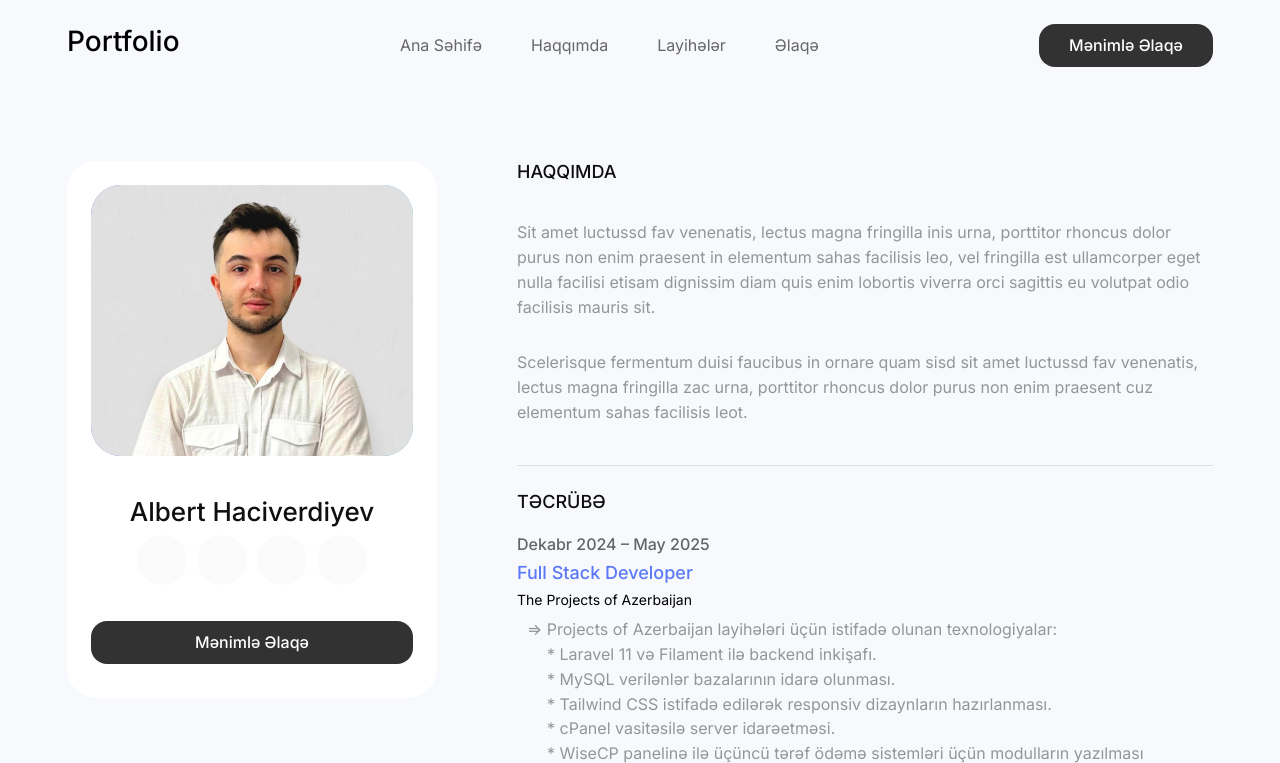
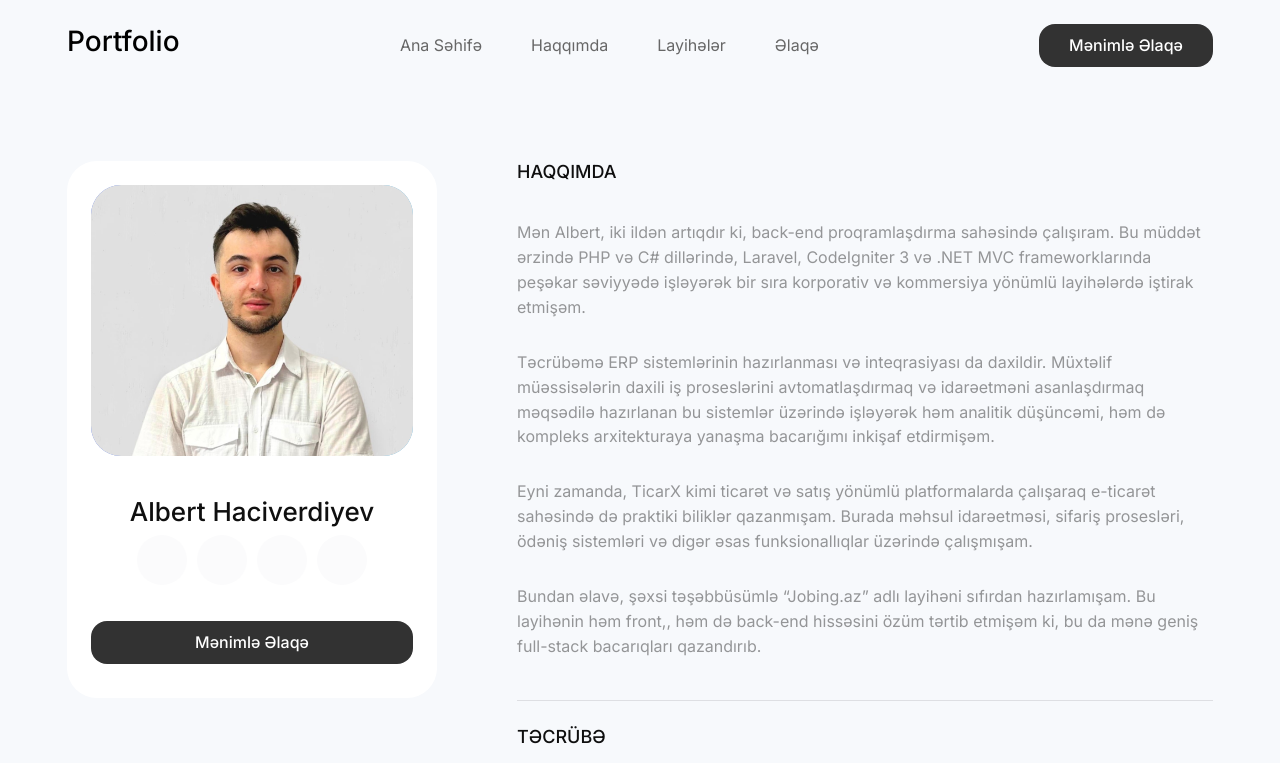
Before and after one commit to alberthaciverdiyev1/Portfolio-Albert, a website: page pages/about.html in a window 1280 px wide. Shown: the top 763 px of the page. Drawn offline with Linux system fonts and the light colour scheme; no server answers; some icons are missing.

Commit message:
added about text

```diff
--- a/pages/about.html
+++ b/pages/about.html
@@ -60,13 +60,23 @@
                     <div class="credential-content flex-1">
                         <div class="credential-about">
                             <h2>Haqqımda</h2>
-                            <p>Sit amet luctussd fav venenatis, lectus magna fringilla inis urna, porttitor rhoncus
-                                dolor purus non enim praesent in elementum sahas facilisis leo, vel fringilla est
-                                ullamcorper eget nulla facilisi etisam dignissim diam quis enim lobortis viverra orci
-                                sagittis eu volutpat odio facilisis mauris sit.</p>
-                            <p>Scelerisque fermentum duisi faucibus in ornare quam sisd sit amet luctussd fav venenatis,
-                                lectus magna fringilla zac urna, porttitor rhoncus dolor purus non enim praesent cuz
-                                elementum sahas facilisis leot.</p>
+                            <p>Mən Albert, iki ildən artıqdır ki, back-end proqramlaşdırma sahəsində çalışıram. Bu
+                                müddət ərzində PHP və C# dillərində, Laravel, CodeIgniter 3 və .NET MVC frameworklarında
+                                peşəkar səviyyədə işləyərək bir sıra korporativ və kommersiya yönümlü layihələrdə
+                                iştirak etmişəm.</p>
+
+                            <p>Təcrübəmə ERP sistemlərinin hazırlanması və inteqrasiyası da daxildir. Müxtəlif
+                                müəssisələrin daxili iş proseslərini avtomatlaşdırmaq və idarəetməni asanlaşdırmaq
+                                məqsədilə hazırlanan bu sistemlər üzərində işləyərək həm analitik düşüncəmi, həm də
+                                kompleks arxitekturaya yanaşma bacarığımı inkişaf etdirmişəm.</p>
+
+                            <p> Eyni zamanda, TicarX kimi ticarət və satış yönümlü platformalarda çalışaraq e-ticarət
+                                sahəsində də praktiki biliklər qazanmışam. Burada məhsul idarəetməsi, sifariş
+                                prosesləri, ödəniş sistemləri və digər əsas funksionallıqlar üzərində çalışmışam.</p>
+                            <p>
+                                Bundan əlavə, şəxsi təşəbbüsümlə “Jobing.az” adlı layihəni sıfırdan hazırlamışam. Bu
+                                layihənin həm front,, həm də back-end hissəsini özüm tərtib etmişəm ki, bu da mənə geniş
+                                full-stack bacarıqları qazandırıb.</p>
                         </div>
                         <hr>
                         <div class="credential-edc-exp credential-experience">
```
